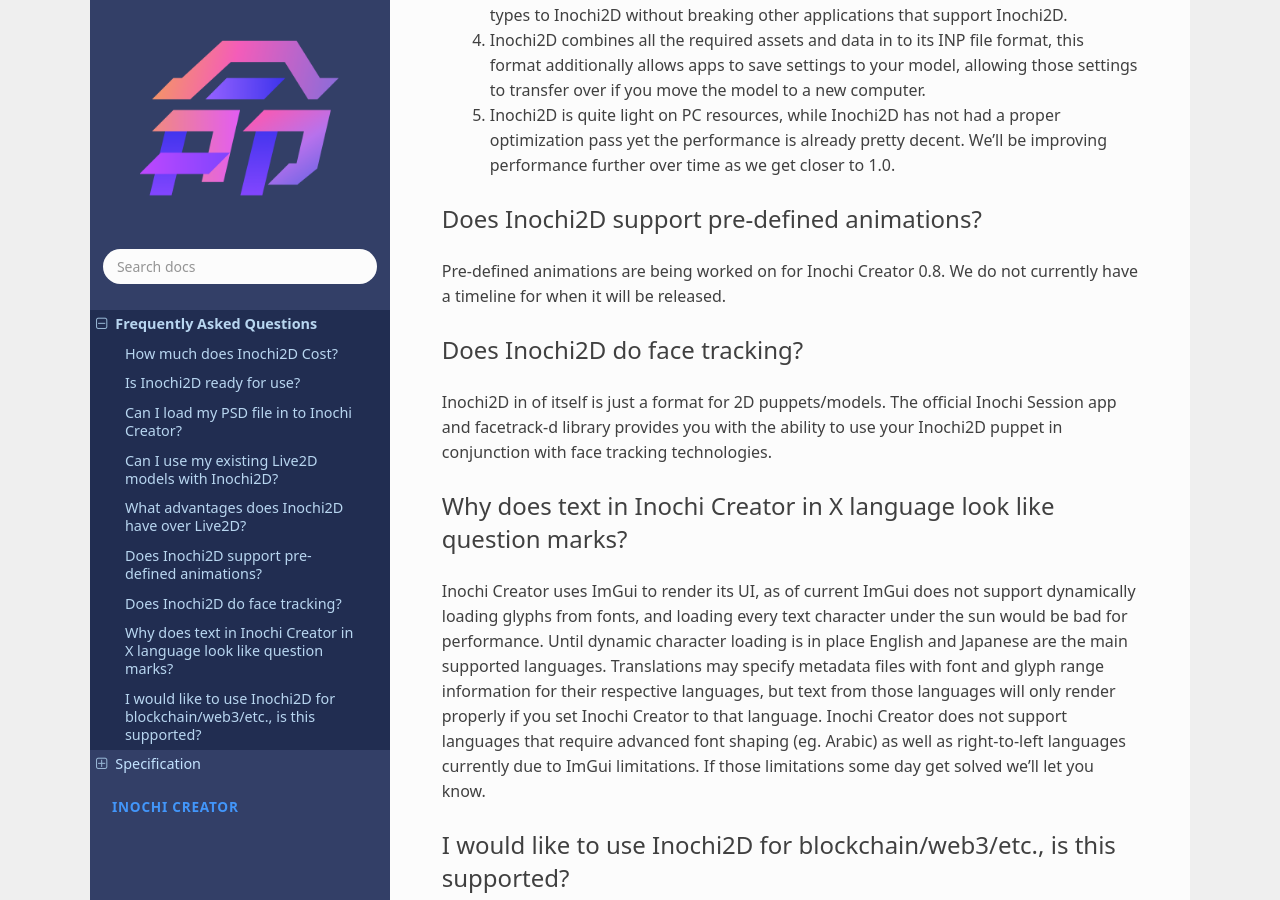
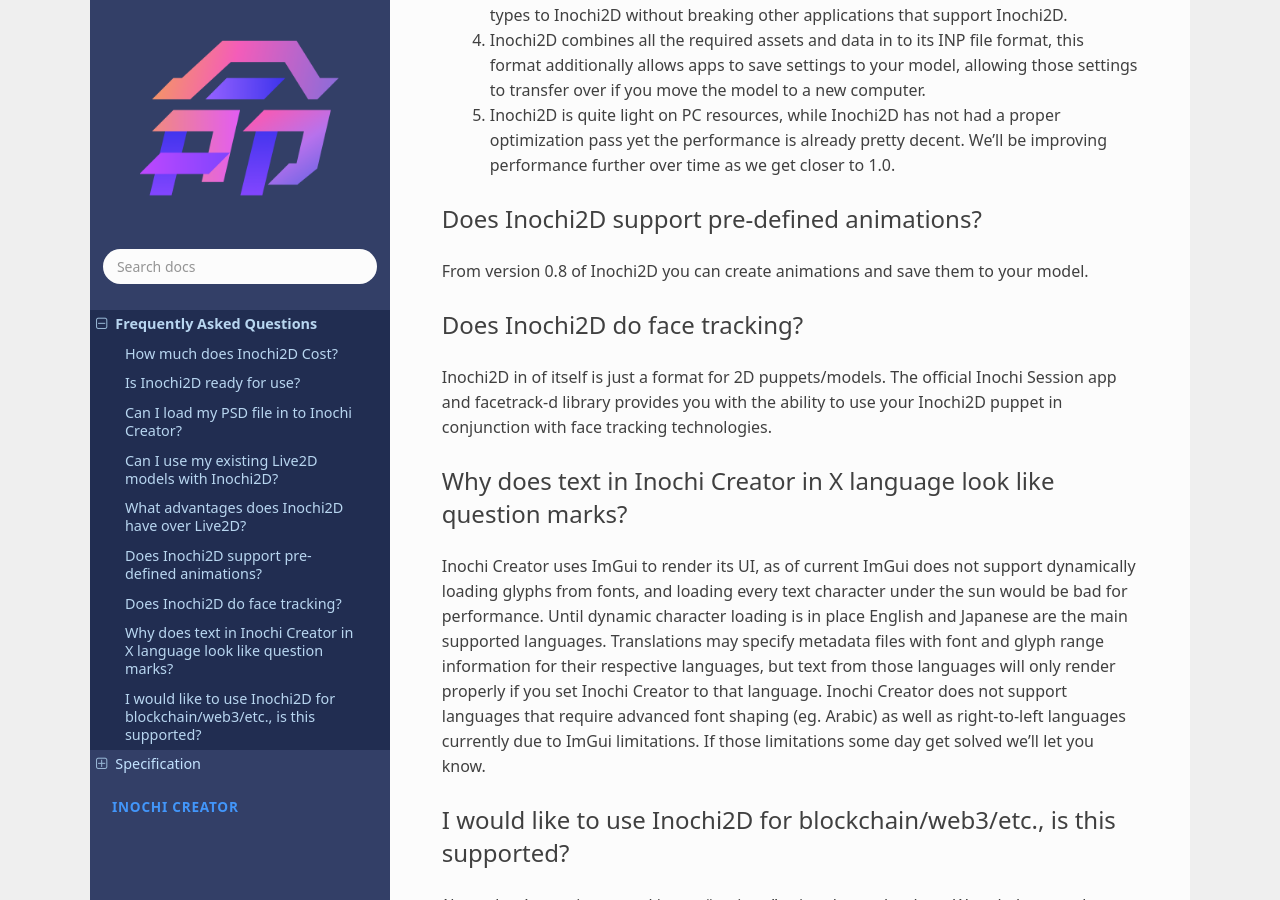
Before and after one commit to Inochi2D/inochi2d-docs, a Sphinx documentation site: the page built from docs/source/i2d/faq.rst, in a window 1280 px wide and 900 px high, scrolled down 1175 px. Built offline with Sphinx 7.4.7 and the Read the Docs theme 2.0.0, drawn with Linux system fonts in a browser that asks for light colours.

Commit message:
Update faq

```diff
--- a/docs/source/i2d/faq.rst
+++ b/docs/source/i2d/faq.rst
@@ -38,7 +38,7 @@ Inochi2D has multiple advantages, some still in development:
 Does Inochi2D support pre-defined animations?
 ---------------------------------------------
 
-Pre-defined animations are being worked on for Inochi Creator 0.8. We do not currently have a timeline for when it will be released.
+From version 0.8 of Inochi2D you can create animations and save them to your model.
 
 Does Inochi2D do face tracking?
 -------------------------------
```
